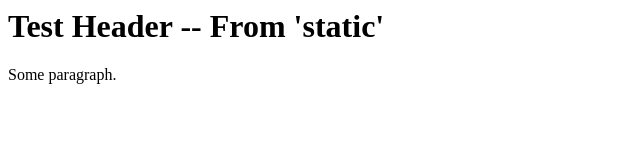
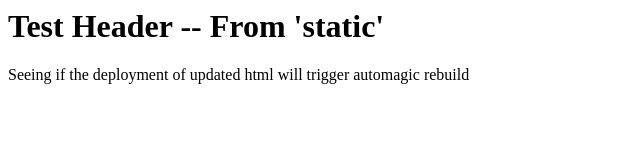
Before and after one commit to bmchandler/codespace_tests_pub, a plain HTML site: page static/index.html in a window 1280 px wide. Shown: the whole page, without its empty margins (0-640 px from the left). Drawn offline with Linux system fonts and the light colour scheme.

Commit message:
Testing automatic GH Pages build

```diff
--- a/static/index.html
+++ b/static/index.html
@@ -3,6 +3,6 @@
     <body>
         <h1>Test Header -- From 'static'
         </h1>
-        <p>Some paragraph.</p>
+        <p>Seeing if the deployment of updated html will trigger automagic rebuild</p>
     </body>
 </html>
```
